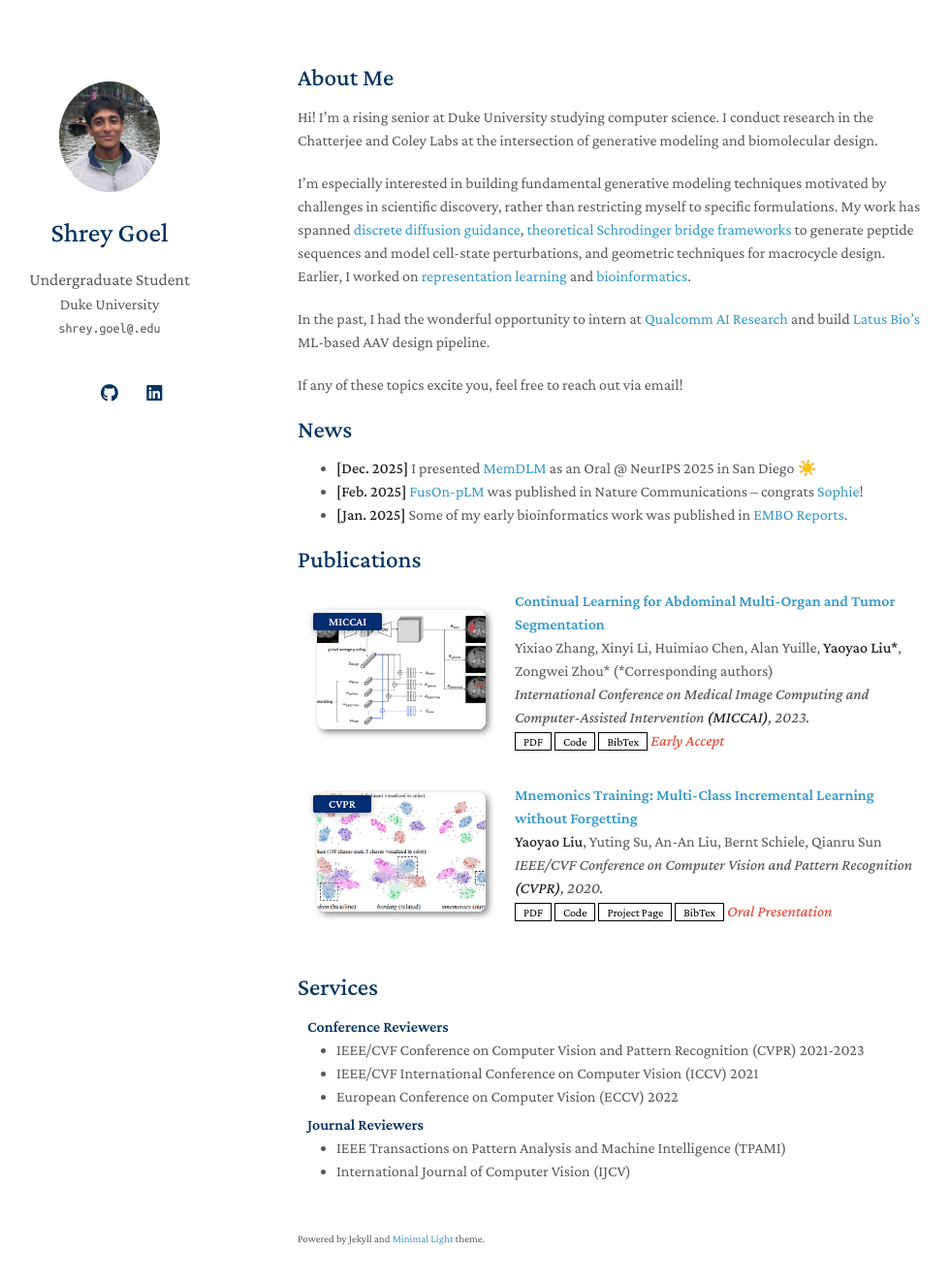
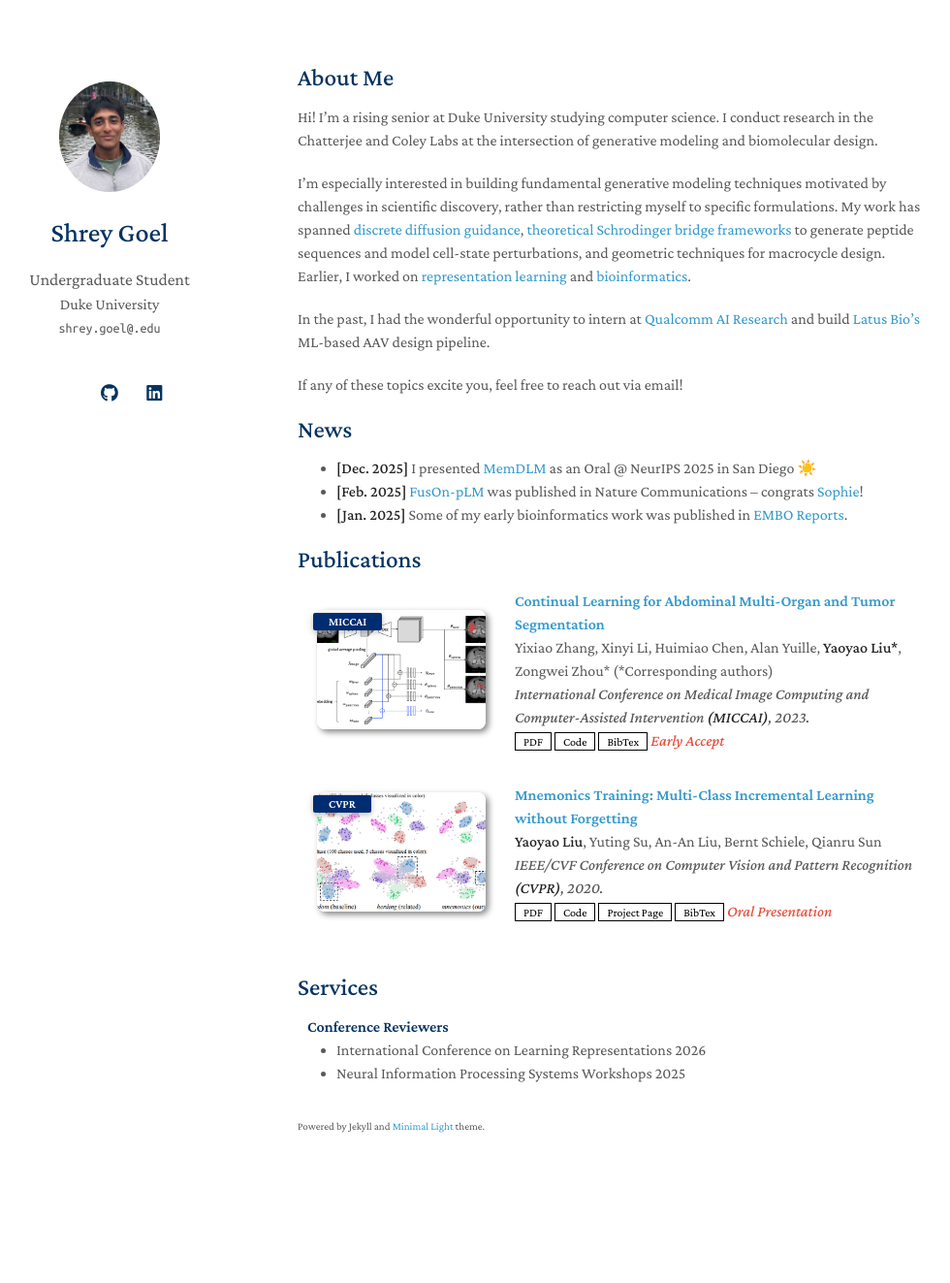
Before and after one commit to shreygoel09/shreygoel09.github.io, a Jekyll site: the page built from index.md, in a window 1280 px wide and 1358 px high. Shown: the top 1323 px of the window at 97% size, without its empty margins (163-1143 px from the left). Built offline with Jekyll 4.4.1, drawn with Linux system fonts in a browser that asks for light colours; a style sheet for code colours, icons or effects is not loaded; our own code applies the rules of GitHub Pages for plain Markdown files.

Commit message:
Update services.md

```diff
--- a/_includes/services.md
+++ b/_includes/services.md
@@ -3,14 +3,6 @@
 <h4 style="margin:0 10px 0;">Conference Reviewers</h4>
 
 <ul style="margin:0 0 5px;">
-  <li><a href="http://cvpr2023.thecvf.com/"><autocolor>IEEE/CVF Conference on Computer Vision and Pattern Recognition (CVPR) 2021-2023</autocolor></a></li>
-  <li><a href="http://iccv2021.thecvf.com/"><autocolor>IEEE/CVF International Conference on Computer Vision (ICCV) 2021</autocolor></a></li>
-  <li><a href="https://eccv2022.ecva.net/"><autocolor>European Conference on Computer Vision (ECCV) 2022</autocolor></a></li>
+  <li><a href="https://iclr.cc/"><autocolor>International Conference on Learning Representations 2026</autocolor></a></li>
+  <li><a href="=https://neurips.cc/Conferences/2025"><autocolor>Neural Information Processing Systems Workshops 2025</autocolor></a></li>
 </ul>
-
-<h4 style="margin:0 10px 0;">Journal Reviewers</h4>
-
-<ul style="margin:0 0 20px;">
-  <li><a href="https://www.computer.org/csdl/journal/tp"><autocolor>IEEE Transactions on Pattern Analysis and Machine Intelligence (TPAMI)</autocolor></a></li>
-  <li><a href="https://www.springer.com/journal/11263"><autocolor>International Journal of Computer Vision (IJCV)</autocolor></a></li>
-</ul>
```
